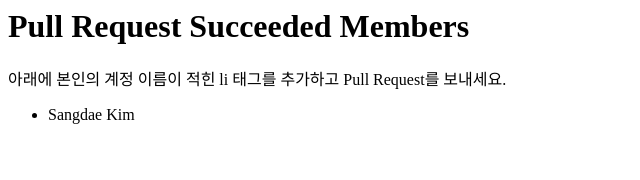
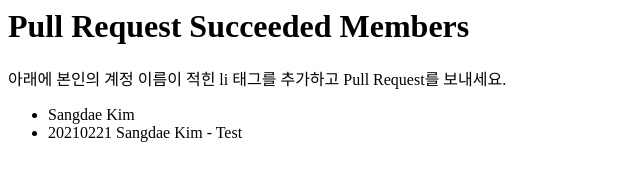
Before and after one commit to yujin-cse/collaboration, a plain HTML site: page index.html in a window 1280 px wide. Shown: the whole page, without its empty margins (0-640 px from the left). Drawn offline with Linux system fonts and the light colour scheme.

Commit message:
add my username in index.html

```diff
--- a/index.html
+++ b/index.html
@@ -4,6 +4,7 @@
 		<p> 아래에 본인의 계정 이름이 적힌 li 태그를 추가하고 Pull Request를 보내세요. </p>
 		<ul>
 			<li> Sangdae Kim </li>
+			<li> 20210221 Sangdae Kim - Test </li>
 		</ul>
 	</body>
 </html>
```
